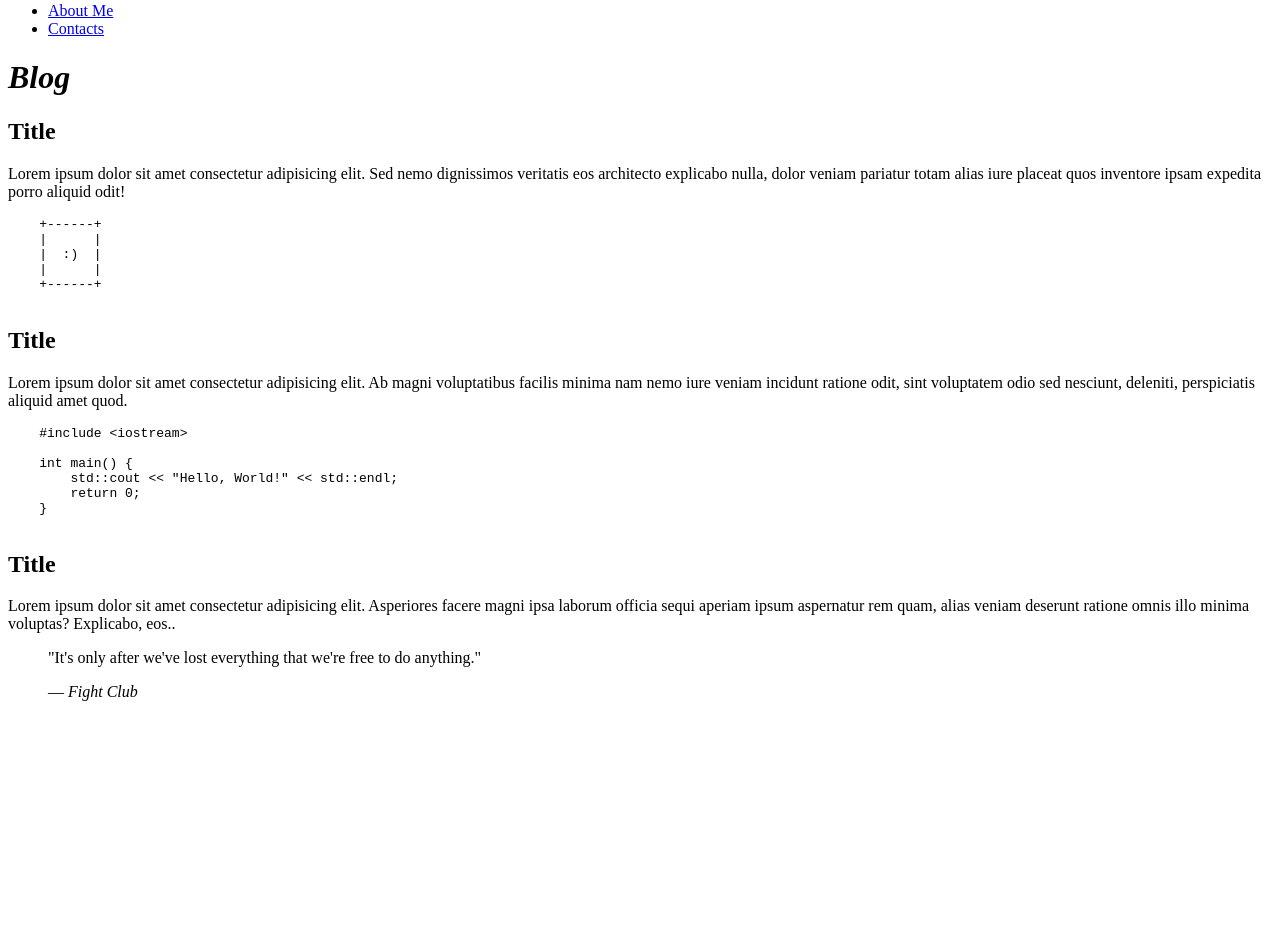
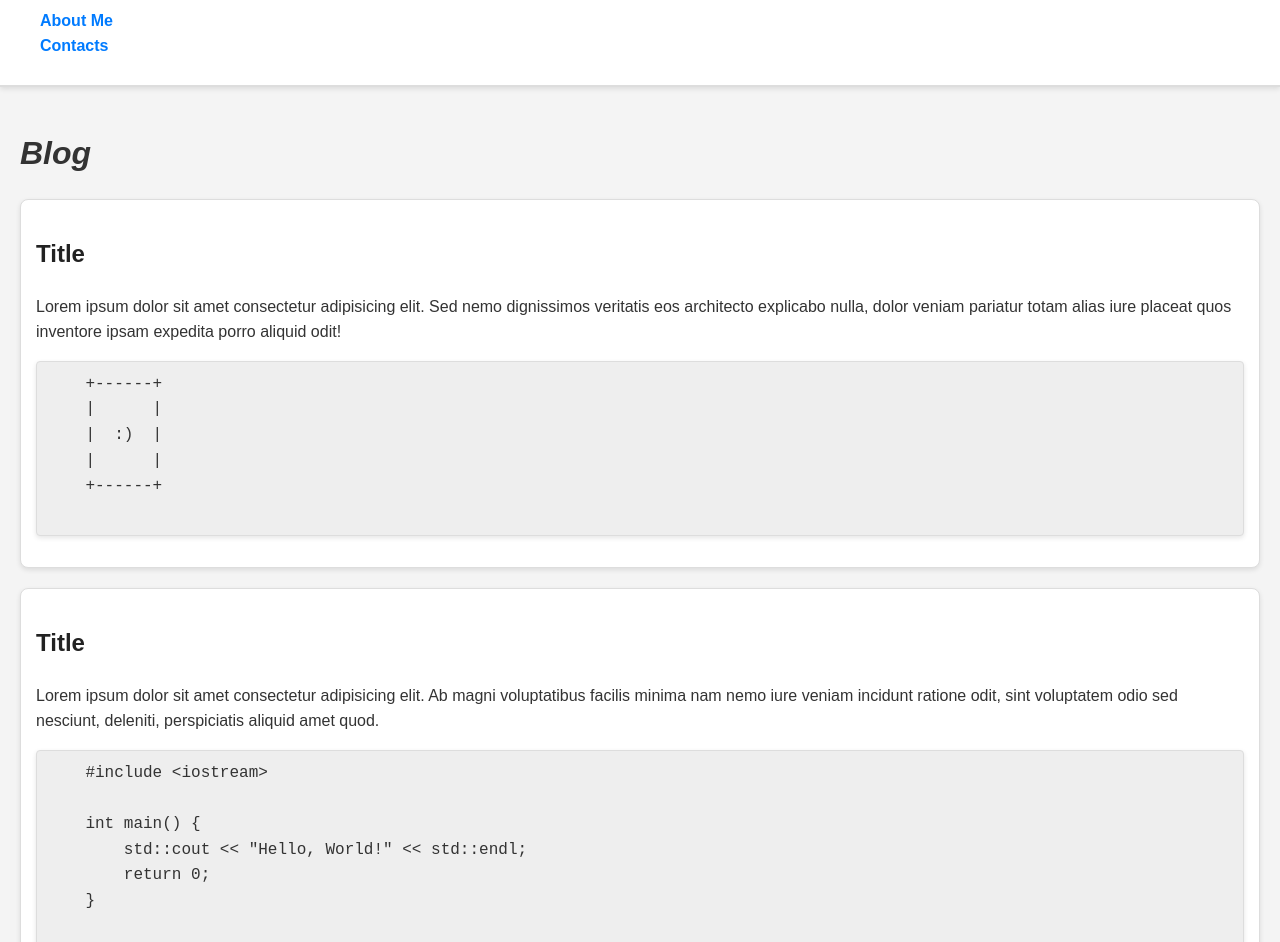
Before and after one commit to phantasior/web, a plain HTML site: page index.html in a window 1280 px wide. Shown: the part 176-1118 px from the top of the page. Before the commit the page ends 893 px from the top, so only its background shows below. Drawn offline with Linux system fonts and the light colour scheme.

Commit message:
2nd lab done

```diff
--- a/index.html
+++ b/index.html
@@ -4,29 +4,31 @@
 <head>
     <meta charset="utf-8" />
     <meta name="description" content="Yet another blog" />
+    <link rel="stylesheet" href="styles.css">
+
     <title>Artyom's blog</title>
 </head>
 
 <body>
-    <header>
+    <header class="header">
         <img src="https://plus.unsplash.com/premium_photo-1685086785054-d047cdc0e525?q=80&w=1932&auto=format&fit=crop&ixlib=rb-4.0.3&ixid=M3wxMjA3fDB8MHxwaG90by1wYWdlfHx8fGVufDB8fHx8fA%3D%3D"
-            alt="Nice img" width="150" height="150">
-        <nav>
-            <ul>
-                <li><a href="about.html">About Me</a></li>
-                <li><a href="contacts.html">Contacts</a></li>
+            alt="Nice img" class="header__image" width="150" height="150">
+        <nav class="nav">
+            <ul class="nav__list">
+                <li class="nav__item"><a href="about.html" class="nav__link">About Me</a></li>
+                <li class="nav__item"><a href="contacts.html" class="nav__link">Contacts</a></li>
             </ul>
         </nav>
     </header>
 
-    <main>
-        <h1><em>Blog</em></h1>
-        <article>
-            <h2>Title</h2>
-            <p>Lorem ipsum dolor sit amet consectetur adipisicing elit. Sed nemo dignissimos veritatis eos architecto
-                explicabo nulla, dolor veniam pariatur totam alias iure placeat quos inventore ipsam expedita porro
-                aliquid odit!</p>
-            <pre>
+    <main class="main">
+        <h1 class="main__title"><em>Blog</em></h1>
+        <article class="article">
+            <h2 class="article__title">Title</h2>
+            <p class="article__content">Lorem ipsum dolor sit amet consectetur adipisicing elit. Sed nemo dignissimos
+                veritatis eos architecto explicabo nulla, dolor veniam pariatur totam alias iure placeat quos inventore
+                ipsam expedita porro aliquid odit!</p>
+            <pre class="article__code">
     +------+
     |      |
     |  :)  |
@@ -34,12 +36,12 @@
     +------+
             </pre>
         </article>
-        <article>
-            <h2>Title</h2>
-            <p>Lorem ipsum dolor sit amet consectetur adipisicing elit. Ab magni voluptatibus facilis minima nam nemo
-                iure veniam incidunt ratione odit, sint voluptatem odio sed nesciunt, deleniti, perspiciatis aliquid
-                amet quod.</p>
-            <pre>
+        <article class="article">
+            <h2 class="article__title">Title</h2>
+            <p class="article__content">Lorem ipsum dolor sit amet consectetur adipisicing elit. Ab magni voluptatibus
+                facilis minima nam nemo iure veniam incidunt ratione odit, sint voluptatem odio sed nesciunt, deleniti,
+                perspiciatis aliquid amet quod.</p>
+            <pre class="article__code">
     #include &lt;iostream&gt;
 
     int main() {
@@ -48,18 +50,18 @@
     }
             </pre>
         </article>
-        <article>
-            <h2>Title</h2>
-            <p>Lorem ipsum dolor sit amet consectetur adipisicing elit. Asperiores facere magni ipsa laborum officia
-                sequi aperiam ipsum aspernatur rem quam, alias veniam deserunt ratione omnis illo minima voluptas?
-                Explicabo, eos..</p>
+        <article class="article">
+            <h2 class="article__title">Title</h2>
+            <p class="article__content">Lorem ipsum dolor sit amet consectetur adipisicing elit. Asperiores facere magni
+                ipsa laborum officia sequi aperiam ipsum aspernatur rem quam, alias veniam deserunt ratione omnis illo
+                minima voluptas? Explicabo, eos..</p>
         </article>
     </main>
 
-    <footer>
-        <blockquote>
+    <footer class="footer">
+        <blockquote class="footer__blockquote">
             <p>"It's only after we've lost everything that we're free to do anything."</p>
-            <footer>— <cite>Fight Club</cite></footer>
+            <footer class="footer__cite">— <cite>Fight Club</cite></footer>
         </blockquote>
     </footer>
 </body>
--- /dev/null
+++ b/styles.css
@@ -0,0 +1,109 @@
+html {
+    background-color: #f5f5f5e0;
+}
+
+body {
+    font-family: Arial, sans-serif;
+    line-height: 1.6;
+    background-color: #f4f4f4;
+    color: #333;
+    margin: 0;
+    padding: 0;
+}
+
+
+.header {
+    background-color: #fff;
+    border-bottom: 2px solid #ddd;
+    padding: 10px 20px;
+    box-shadow: 0 2px 5px rgba(0, 0, 0, 0.1);
+}
+
+.header__image {
+    border-radius: 50%;
+}
+
+
+.nav__list {
+    list-style: none;
+    padding: 0;
+}
+
+.nav__item {
+    margin-left: 20px;
+}
+
+.nav__link {
+    text-decoration: none;
+    color: #007BFF;
+    font-weight: bold;
+    transition: color 0.3s;
+}
+
+.nav__link:hover {
+    color: #0056b3;
+}
+
+.main {
+    padding: 20px;
+}
+
+.main__title {
+    font-size: 2em;
+    margin-bottom: 20px;
+    color: #333;
+}
+
+.article {
+    background-color: #fff;
+    border: 1px solid #ddd;
+    border-radius: 8px;
+    box-shadow: 0 2px 5px rgba(0, 0, 0, 0.1);
+    margin-bottom: 20px;
+    padding: 15px;
+}
+
+.article__title {
+    font-size: 1.5em;
+    color: #222;
+}
+
+.article__content {
+    font-size: 1em;
+    margin: 10px 0;
+}
+
+
+.article__code {
+    background-color: #eee;
+    border: 1px solid #ddd;
+    border-radius: 4px;
+    padding: 10px;
+    overflow-x: auto;
+    font-family: 'Courier New', Courier, monospace;
+    box-shadow: 0 2px 5px rgba(0, 0, 0, 0.1);
+}
+
+.footer__blockquote {
+    border-left: 4px solid #007BFF;
+    padding-left: 20px;
+    margin: 20px 0;
+    background-color: #fff;
+    font-style: italic;
+}
+
+.footer__cite {
+    font-style: italic;
+}
+
+.footer__blockquote p {
+    margin: 0;
+}
+
+.footer {
+    background-color: #fff;
+    border-top: 2px solid #ddd;
+    padding: 10px 20px;
+    font-style: italic;
+    box-shadow: 0 -2px 5px rgba(0, 0, 0, 0.1);
+}
```
